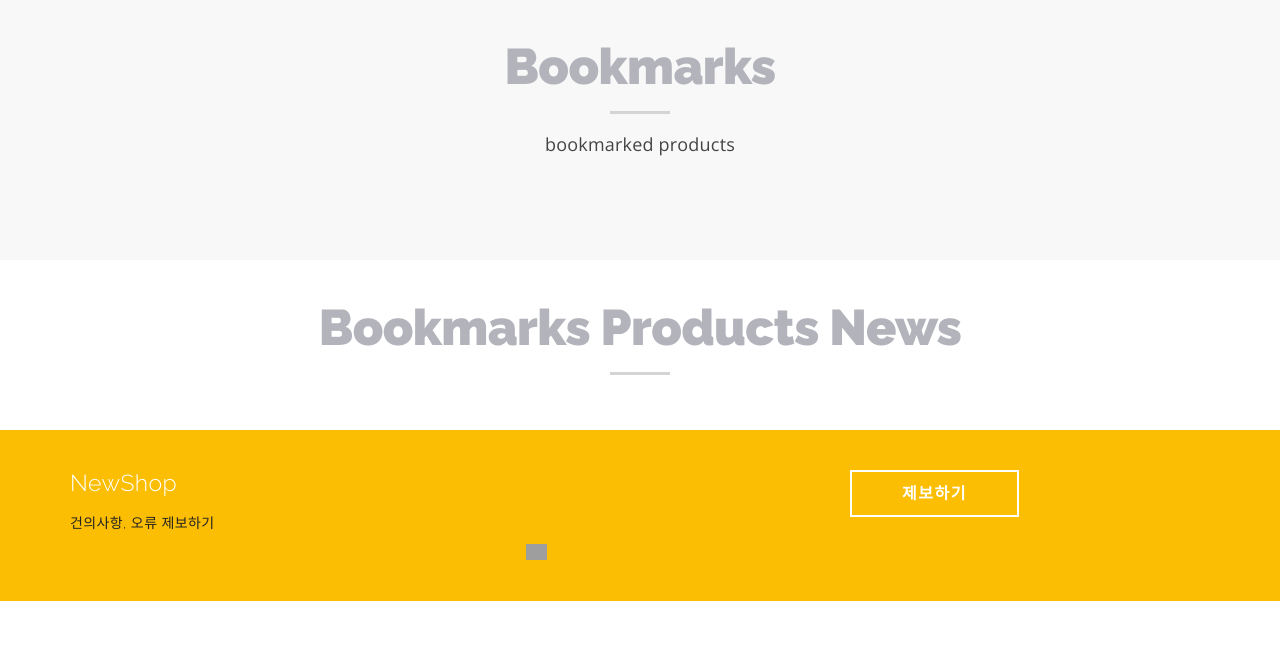
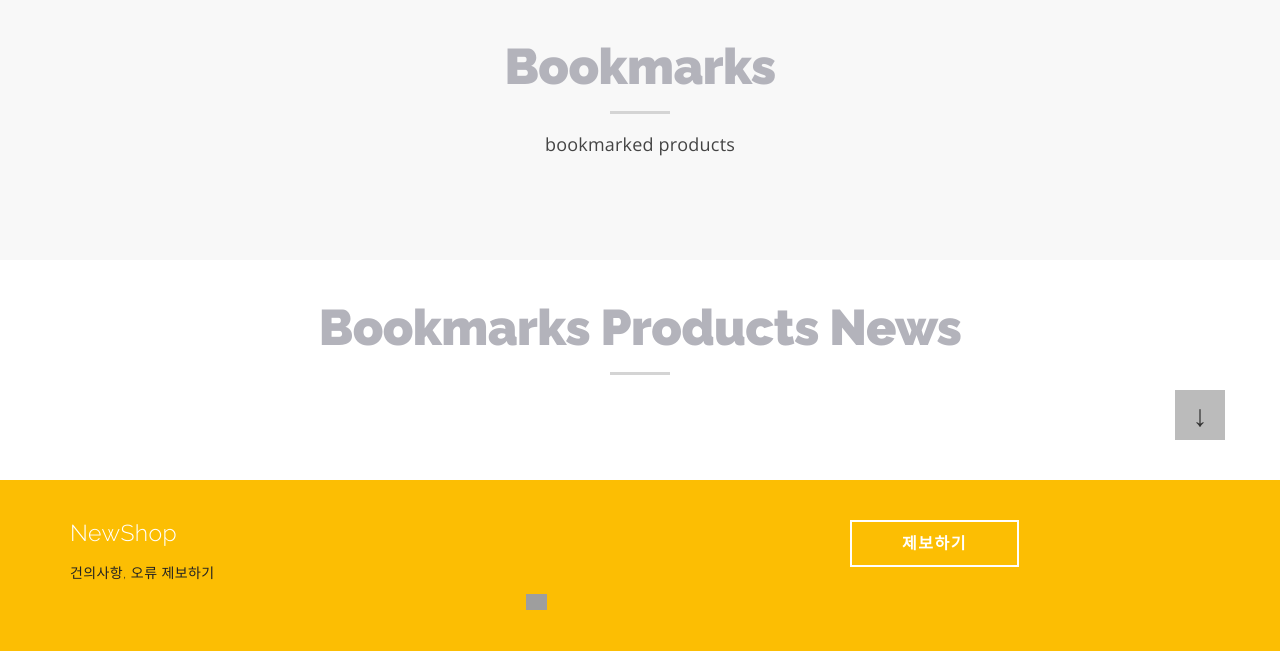
Before and after one commit to skkuse/2020spring_41class_team3, a Django app: page /home in a window 1280 px wide. Shown: the part 373-1024 px from the top of the page. Before the commit the page ends 974 px from the top, so only its background shows below. Run offline with Django 3.2, Linux system fonts and the light colour scheme; some libraries are stand-ins or nearby versions; some web fonts are replaced; grey boxes are pictures that could not be loaded.

Commit message:
load more news by button

```diff
--- a/src/NewShop/Displayer/static/css/style.css
+++ b/src/NewShop/Displayer/static/css/style.css
@@ -592,6 +592,15 @@
 
 }
 
+.more-news{
+	width:5rem;
+	height:5rem;
+	font-weight:800;
+	font-size:3rem;
+	border-width:0;
+	background-color:#00000044;
+	float:right;
+}
 /*--------------------
 4.2. Featured
 --------------------*/
--- a/src/NewShop/Displayer/templates/Displayer/home.html
+++ b/src/NewShop/Displayer/templates/Displayer/home.html
@@ -97,33 +97,58 @@
 				<div class="row row-gutter">
 					<div class="col-gutter">
 						{%for new in news%}
+
 						<!--최신 3개-->
-							<div class="featured-item">
+							<div class="featured-item" id="news-{{forloop.counter0}}" style="display:none;">
 								<div class="featured-icon"><i class="fa fa-television"></i></div>
 								<div class="featured-text" onclick="news_click();">
 									<h4>{{new.title}}</h4>
-									<h6>{{new.piece}}</h6>
+									<h6>{{new.piece}} </h6>
+
 								</div>
 							</div>
 						{%endfor%}
 					</div>
-
+					<button name="more-news" id="more-news" class="more-news" >↓</button>
 				</div>
 			</div>
 		</section>
 		<script type="text/javascript">
+
+		var showNews=3;
+		$(document).ready(function(){
+			for(var i=0; i<showNews; i++){
+				$("#news-"+i).fadeIn(500);
+			}
+		});
+
 		$(function(){
+			$("#more-news").click(function(e){
+				extend = showNews+3;
+				for(var i=showNews; i<extend; i++){
+					var ea = document.getElementById("news-"+i);
+					if(ea==null){
+						alert("마지막 뉴스입니다!");
+						return 0;
+					}
+					$("#news-"+i).fadeIn((i-showNews)*900);
+				}
+				showNews = extend;
+				document.location.href="#more-news";
+			});
 			$('html').click(function(e) {
 			 if(!$(e.target).hasClass("dropdown-class")) {
 				var el = document.getElementById("home-dropdown");
 				el.style.display = "none";
+
 			} });
 
 			$("#index-search-box").click(function(e){
 				var el = document.getElementById("home-dropdown");
 				el.style.display = "inline";
 				document.getElementById("search-box-id").focus();
-			})
+			});
+
 		});
 
 		</script>
```
